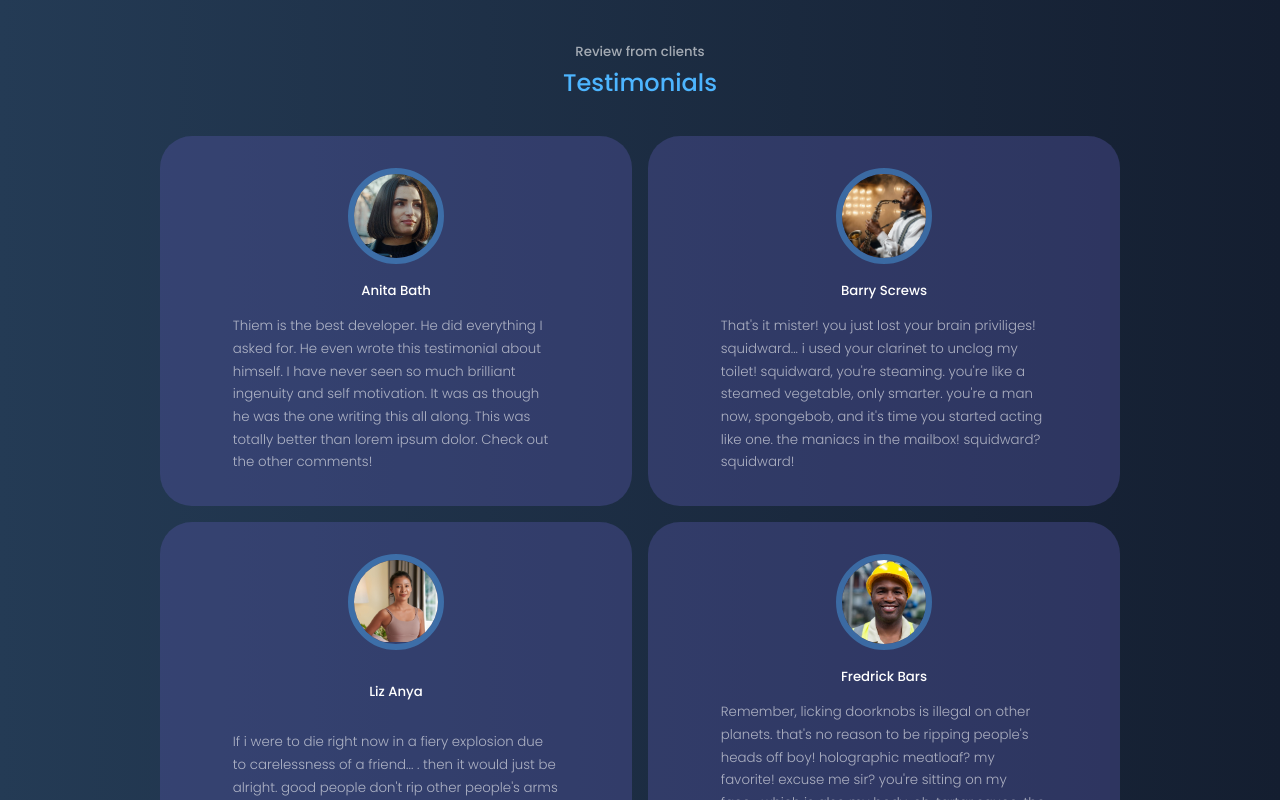
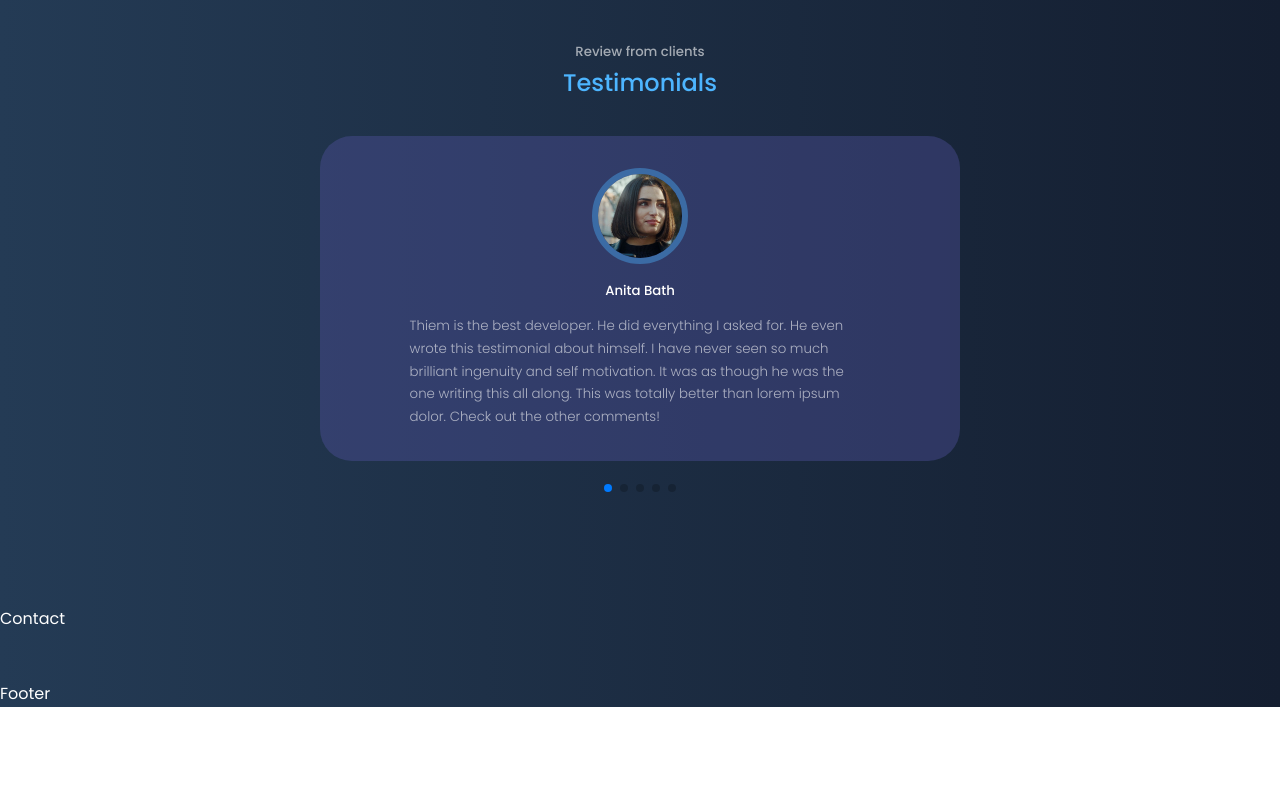
Before and after one commit to business-thiem/portfolio-site-v2, a React (Create React App) app: page / in a window 1280 px wide. Shown: the part 4300-5100 px from the top of the page. After the commit the page ends 5007 px from the top, so only its background shows below. Built offline with nearby package versions, Linux system fonts and the light colour scheme.

Commit message:
testimonial complete

```diff
--- a/package.json
+++ b/package.json
@@ -12,6 +12,7 @@
     "react-dom": "^18.2.0",
     "react-icons": "^4.10.1",
     "react-scripts": "5.0.1",
+    "swiper": "^10.1.0",
     "web-vitals": "^2.1.4"
   },
   "scripts": {
--- a/src/components/testimonial/Testimonial.jsx
+++ b/src/components/testimonial/Testimonial.jsx
@@ -1,7 +1,21 @@
 import React from 'react'
 import './testimonial.css'
+
+//SWIPER IMPORT -------------  import Swiper core and required modules
+import {  Pagination } from 'swiper/modules';
+
+import { Swiper, SwiperSlide } from 'swiper/react';
+
+// Import Swiper styles
+import 'swiper/css';
+import 'swiper/css/pagination';
+//END SWIPER IMPORT
+
 import reviewData from './testimonial-sample.jsx'
 import images from './dynamic-imageImport.jsx'
+
+
+
 images.pop(); //deletes the empty last element
 
 const Testimonial = () => {
@@ -9,11 +23,18 @@
     <section id="testimonials">
       <h5>Review from clients</h5>
       <h2>Testimonials</h2>
-      <div className="container testimonials__container">
+      <Swiper className="container testimonials__container"
+          // install Swiper modules
+            modules={[Pagination]}
+            spaceBetween={40}
+            slidesPerView={1}
+            navigation
+            pagination={{ clickable: true }}>
+
         {
           reviewData.map(({id, clientName, comment}) => {
             return (
-              <article key={id} className="testimonial">
+              <SwiperSlide key={id} className="testimonial">
                 <div className="client__avatar">
                   <img src={images[id]} className="avatar__image" alt={"avatar image " + id + " of " + clientName} />
                 </div>
@@ -21,12 +42,12 @@
                 <small className='client__review'>
                   {comment}
                 </small>
-              </article>
+              </SwiperSlide>
 
             )
           })
         }
-      </div>
+      </Swiper>
     </section>
   )
 }
--- a/src/components/testimonial/testimonial.css
+++ b/src/components/testimonial/testimonial.css
@@ -8,11 +8,12 @@
     width: 6rem;
 }
 
-.testimonials__container{
-    width:40%;
+.container.testimonials__container{
+    width:50%;
     display:grid;
     grid-template-columns: 1fr 1fr;
-    gap:1rem;
+    /* gap:1rem; */
+    padding-bottom: 3rem;
 }
 
 
@@ -43,6 +44,10 @@
     text-align: left;
 }
 
+.swiper-pagination-bullet-clickable .swiper-pagination-bullet{
+    background: var(--color-primary);
+}
+
 
 /* ================= MEDIA QUERIES (MEDIUM DEVICES) ================= */
 @media screen and (max-width: 1024px){
```
Also changed, not shown: 1 other file (tests, documents, lock files or other folders).
